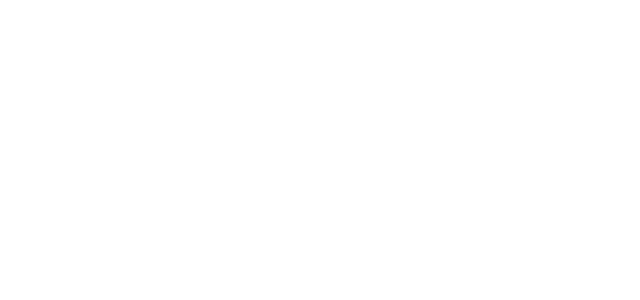
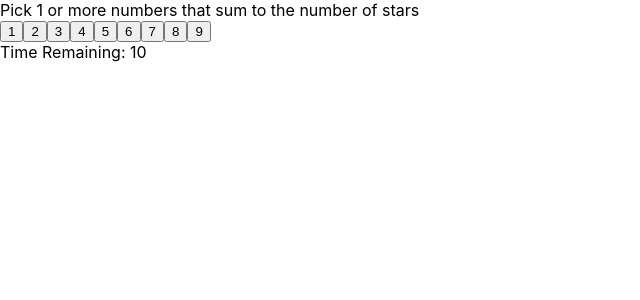
Before and after one commit to UgzSourceCode/StarMatch, a React (Create React App) app in the folder star-match/: page / in a window 1280 px wide. Shown: the top 300 px of the page, without its empty margins (0-640 px from the left). Built offline with nearby package versions, Linux system fonts and the light colour scheme.

Commit message:
Write static js

```diff
--- a/star-match/src/App.js
+++ b/star-match/src/App.js
@@ -3,8 +3,74 @@
 
 function App() {
   return (
-    <div></div>
+    <StarMatch />
   );
 }
 
+const StarMatch = () => {
+  return (
+    <div className="game">
+      <div className="help">
+        Pick 1 or more numbers that sum to the number of stars
+      </div>
+      <div className="body">
+        <div className="left">
+          <div className="star" />
+          <div className="star" />
+          <div className="star" />
+          <div className="star" />
+          <div className="star" />
+          <div className="star" />
+          <div className="star" />
+          <div className="star" />
+        </div>
+        <div className="right">
+          <button className="number">1</button>
+          <button className="number">2</button>
+          <button className="number">3</button>
+          <button className="number">4</button>
+          <button className="number">5</button>
+          <button className="number">6</button>
+          <button className="number">7</button>
+          <button className="number">8</button>
+          <button className="number">9</button>
+        </div>
+      </div>
+      <div className="timer">Time Remaining: 10</div>
+    </div>
+  );
+};
+
+const colors = {
+  available: 'lightgray',
+  used: 'lightgreen',
+  wrong: 'lightcoreal',
+  condidate: 'deepskyblue',
+};
+
+const utils = {
+  sum: arr => arr.reduce((acc, curr) => acc + curr, 0),
+
+  range: (min, max) => Array.from({ length: max - min + 1}, (_, i) => min + i),
+
+  random: (min, max) => min + Math.floor(Math.random() * (max - min + 1)),
+
+  randomSumIn: (arr, max) => {
+    const sets = [[]];
+    const sums = [];
+    for (let i=0; i < arr.length; i++) {
+      for (let j = 0, len = sets.length; j < len; j++) {
+        const candidateSet = sets[j].concat(arr[i]);
+        const candidateSum = utils.sum(candidateSet);
+        if (candidateSum <= max) {
+          sets.push(candidateSet);
+          sums.push(candidateSum);
+        }
+      }
+    }
+
+    return sums[utils.random(0, sums.length - 1)];
+  },
+};
+
 export default App;
```
